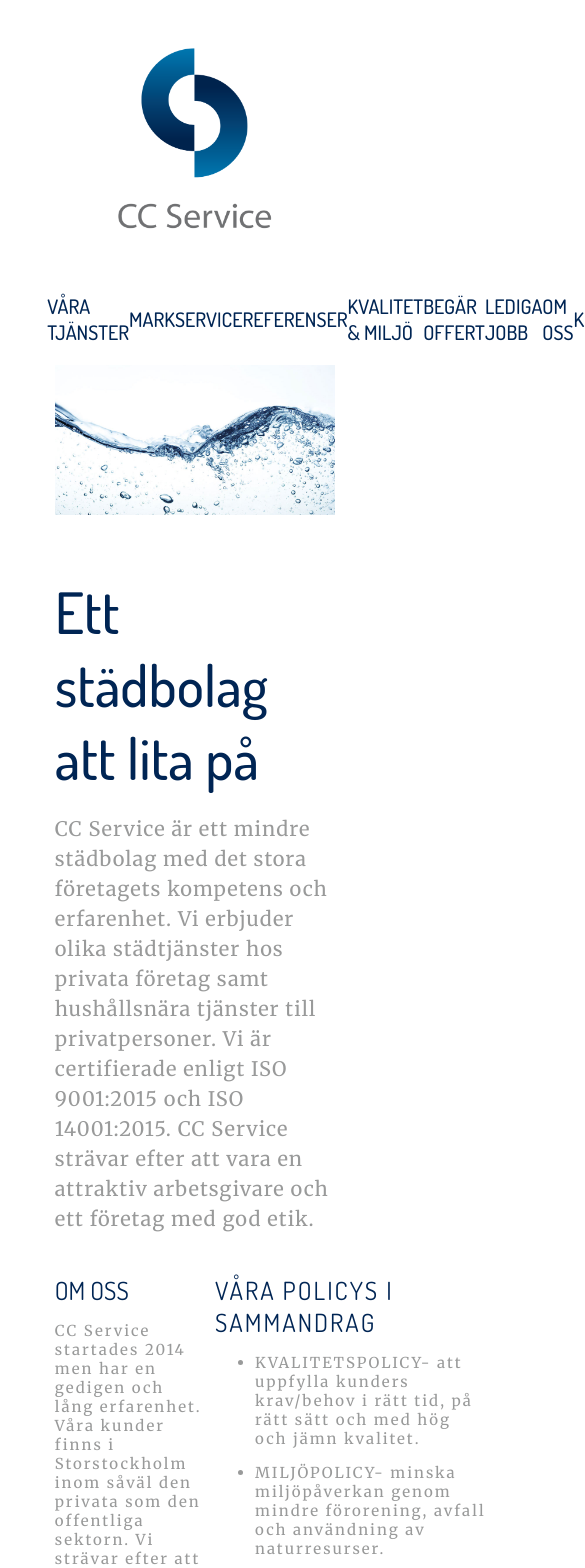
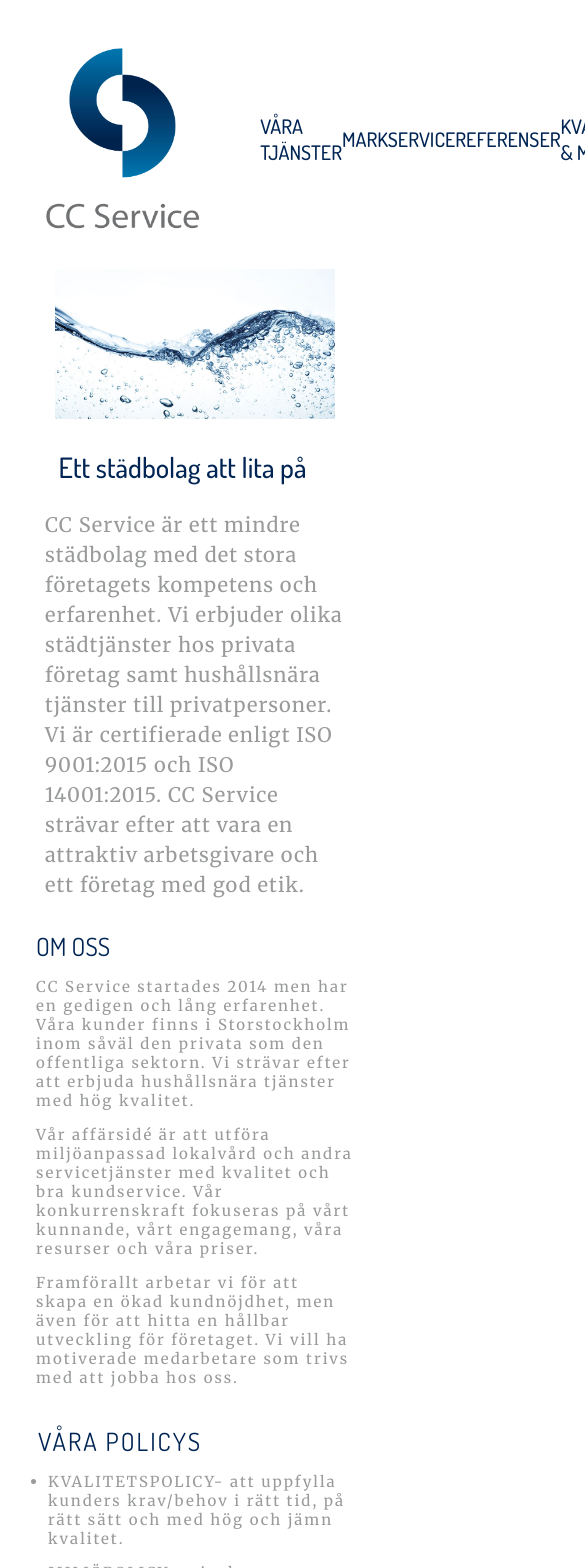
Before and after one commit to Lexlinkan/CChemsida, a React (Vite) app: page /omoss in a window 390 px wide. Shown: the top 1568 px of the page, 585 px wide, since content can reach past the window. Built offline with nearby package versions, Linux system fonts and the light colour scheme.

Commit message:
about should be responsive

```diff
--- a/src/About/About.jsx
+++ b/src/About/About.jsx
@@ -1,46 +1,18 @@
 import React from "react";
-import { Link } from "react-router-dom";
-import { body, logo, nav, navItem, spanContainer, title, subtitle, policyTitle, cardContainer, card, cardTitle, cardSubtitle, linkStyle } from "./styles";
+import './about.css';
+import Navbar from "../Navbar/Navbar";
 
-import logoHome from "../assets/CCS_COLOR.png";
+// Bilder
 import omOss from "../assets/omOss.jpeg";
 
 const About = () => {
   return (
-    <div style={body}>
-      <Link to="/">
-        <img style={logo} src={logoHome} alt="Logga" />
-      </Link>
-      <div style={nav}>
-        <Link style={linkStyle} to="/tjanster">
-          <span style={navItem}>VÅRA TJÄNSTER</span>
-        </Link>
-        <Link style={linkStyle} to="/markservice">
-          <span style={navItem}>MARKSERVICE</span>
-        </Link>
-        <Link style={linkStyle} to="/referenser">
-          <span style={navItem}>REFERENSER</span>
-        </Link>
-        <Link style={linkStyle} to="/kvalitetmiljo">
-          <span style={navItem}>KVALITET & MILJÖ</span>
-        </Link>
-        <Link style={linkStyle} to="/offert">
-          <span style={navItem}>BEGÄR OFFERT</span>
-        </Link>{" "}
-        <Link style={linkStyle} to="/ledigajobb">
-          <span style={navItem}>LEDIGA JOBB</span>
-        </Link>
-        <Link style={linkStyle} to="/omoss">
-          <span style={navItem}>OM OSS</span>
-        </Link>
-        <Link style={linkStyle} to="/kontakt">
-          <span style={navItem}>KONTAKT</span>
-        </Link>
-      </div>
+    <div className="bodyAbout">
+      <Navbar />
       <img src={omOss} style={{ width: "75%" }} alt="Våra Tjänster image" />
-      <div style={spanContainer}>
-        <span style={title}>Ett städbolag att lita på</span>
-        <span style={subtitle}>
+      <div className="spanContainerAbout">
+        <span className="titleAbout">Ett städbolag att lita på</span>
+        <span className="subtitleAbout">
           CC Service är ett mindre städbolag med det stora företagets kompetens
           och erfarenhet. Vi erbjuder olika städtjänster hos privata företag
           samt hushållsnära tjänster till privatpersoner. Vi är certifierade
@@ -48,35 +20,35 @@
           vara en attraktiv arbetsgivare och ett företag med god etik.
         </span>
       </div>
-      <div style={cardContainer}>
-        <div style={card}>
-          <span style={cardTitle}>
+      <div className="cardContainerAbout">
+        <div className="cardAbout">
+          <span className="cardTitleAbout">
             OM OSS
-            <p style={cardSubtitle}>
+            <p className="cardSubtitleAbout">
               CC Service startades 2014 men har en gedigen och lång erfarenhet.
               Våra kunder finns i Storstockholm inom såväl den privata som den
               offentliga sektorn. Vi strävar efter att erbjuda hushållsnära
               tjänster med hög kvalitet.
             </p>
-            <p style={cardSubtitle}>
+            <p className="cardSubtitleAbout">
               Vår affärsidé är att utföra miljöanpassad lokalvård och andra
               servicetjänster med kvalitet och bra kundservice. Vår
               konkurrenskraft fokuseras på vårt kunnande, vårt engagemang, våra
               resurser och våra priser.
             </p>
-            <p style={cardSubtitle}>
+            <p className="cardSubtitleAbout">
               Framförallt arbetar vi för att skapa en ökad kundnöjdhet, men även
               för att hitta en hållbar utveckling för företaget. Vi vill ha
               motiverade medarbetare som trivs med att jobba hos oss.
             </p>
           </span>
         </div>
-        <div style={card}>
-          <span style={cardSubtitle}>
-            <span style={cardTitle}>VÅRA POLICYS I SAMMANDRAG</span>
+        <div className="cardAbout1">
+          <span className="cardSubtitleAbout">
+            <span className="cardTitleAbout1">VÅRA POLICYS</span>
             <ul>
               <li>
-                <p style={policyTitle}>
+                <p className="policyTitleAbout">
                   KVALITETSPOLICY
                   {
                     "- att uppfylla kunders krav/behov i rätt tid, på rätt sätt och med hög och jämn kvalitet."
@@ -84,7 +56,7 @@
                 </p>
               </li>
               <li>
-                <p style={policyTitle}>
+                <p className="policyTitleAbout">
                   MILJÖPOLICY
                   {
                     "- minska miljöpåverkan genom mindre förorening, avfall och användning av naturresurser."
@@ -92,7 +64,7 @@
                 </p>
               </li>
               <li>
-                <p style={policyTitle}>
+                <p className="policyTitleAbout">
                   PERSONALPOLICY
                   {
                     "- skapa kompetenta/engagerade medarbetare, som kan bidra till företagets utveckling. "
@@ -100,7 +72,7 @@
                 </p>
               </li>
               <li>
-                <p style={policyTitle}>
+                <p className="policyTitleAbout">
                   ARBETSMILJÖPOLICY
                   {
                     "– skall leda till ett gott arbetsklimat, bra hälsa, låg sjukfrånvaro och få arbetsskador."
@@ -108,7 +80,7 @@
                 </p>
               </li>
               <li>
-                <p style={policyTitle}>
+                <p className="policyTitleAbout">
                   JÄMSTÄLLDHETSPOLICY
                   {
                     "– ett målinriktat jämställdhetsarbete med lika möjlighet till anställning och befordran."
@@ -116,7 +88,7 @@
                 </p>
               </li>
               <li>
-                <p style={policyTitle}>
+                <p className="policyTitleAbout">
                   DROGPOLICY
                   {
                     "– alkohol/droger ska inte användas. Vi förebygger och motverkar missbruksproblem."
@@ -124,7 +96,7 @@
                 </p>
               </li>
               <li>
-                <p style={policyTitle}>
+                <p className="policyTitleAbout">
                   ETIKPOLICY
                   {
                     "– vi ska präglas av god etik, bry oss om vår omvärld, respektera mänskliga rättigheter och stå för löften. KRÄNKANDE SÄRBEHANDLING OCH SEXUELLA TRAKASSERIER – kränkande särbehandling, mobbning eller sexuella trakasserier tolereras ej på våra arbetsplatser."
--- /dev/null
+++ b/src/About/about.css
@@ -0,0 +1,207 @@
+.bodyAbout {
+  display: flex;
+  justify-content: space-around;
+  align-items: center;
+  flex-direction: column;
+}
+
+.titleAbout {
+  font-weight: bold;
+  font-family: "dosis", sans-serif;
+  color: #002554;
+  font-size: 57px;
+  font-weight: 500;
+  margin-top: 40px;
+  margin-bottom: 20px;
+}
+
+.subtitleAbout {
+  font-size: 20px;
+  cursor: pointer;
+  font-family: "merriweather", sans-serif;
+  color: #999a9a;
+  max-width: 600px;
+  letter-spacing: 1px;
+  line-height: 1.5;
+}
+
+.spanContainerAbout {
+  display: flex;
+  flex-direction: column;
+  justify-content: space-around;
+  padding: 20px;
+  width: 75%;
+  margin-bottom: 20px;
+}
+
+.cardContainerAbout {
+  display: flex;
+  align-items: center;
+  flex-direction: row;
+  width: 75%;
+  gap: 20px;
+}
+
+.cardAbout {
+  display: flex;
+  flex-direction: row;
+  width: 50%;
+  margin-bottom: 250px;
+  height: 300px;
+}
+
+.cardAbout1 {
+  display: flex;
+  flex-direction: row;
+  width: 50%;
+  margin-bottom: 250px;
+  height: 300px;
+}
+
+.cardTitleAbout {
+  font-size: 25px;
+  font-family: "dosis", sans-serif;
+  color: #002554;
+}
+
+.cardTitleAbout1 {
+  font-size: 25px;
+  font-family: "dosis", sans-serif;
+  color: #002554;
+}
+
+.policyTitleAbout {
+  font-size: 15px;
+  font-family: "merriweather", sans-serif;
+  margin-bottom: 10px;
+}
+
+.cardSubtitleAbout {
+  font-size: 15px;
+  font-family: "merriweather", sans-serif;
+  color: #999a9a;
+  letter-spacing: 2px;
+}
+
+.linkStyleAbout {
+  text-decoration: none;
+  color: #002554;
+  font-size: 20px;
+  font-weight: 500;
+  font-family: "dosis", sans-serif;
+}
+
+/* Media queries för iPads och iPhones */
+@media only screen and (max-width: 1024px) {
+  .titleAbout {
+    font-size: 40px;
+    margin: 0 25px 25px 25px;
+  }
+
+  .subtitleAbout {
+    font-size: 20px;
+    max-width: 350px;
+    margin-bottom: 25px;
+  }
+
+  .spanContainerAbout {
+    padding: 10px;
+    width: 85%;
+    margin-bottom: 10px;
+    align-items: center;
+    justify-content: center;
+  }
+
+  .cardContainerAbout {
+    width: 85%;
+    flex-direction: column;
+    align-items: center;
+    justify-content: center;
+  }
+
+  .cardAbout {
+    width: 85%;
+    margin-bottom: 100px;
+  }
+
+  .cardAbout1 {
+    width: 85%;
+    margin-bottom: 100px;
+    margin-top: 150px;
+  }
+}
+
+@media only screen and (max-width: 768px) {
+  .titleAbout {
+    font-size: 32px;
+    margin: 0 25px 25px 25px;
+  }
+
+  .subtitleAbout {
+    font-size: 20px;
+    max-width: 350px;
+    margin-bottom: 25px;
+  }
+
+  .spanContainerAbout {
+    padding: 8px;
+    width: 85%;
+    margin-bottom: 5px;
+  }
+
+  .cardContainerAbout {
+    width: 95%;
+  }
+
+  .cardAbout {
+    width: 85%;
+    margin-bottom: 50px;
+  }
+
+  .cardAbout1 {
+    width: 85%;
+    margin-bottom: 50px;
+    margin-top: 150px;
+  }
+}
+
+@media only screen and (max-width: 576px) {
+  .titleAbout {
+    font-size: 28px;
+    margin: 25px 25px 25px 0px;
+  }
+
+  .subtitleAbout {
+    font-size: 20px;
+    max-width: 300px;
+    margin-bottom: 25px;
+  }
+
+  .spanContainerAbout {
+    padding: 5px;
+    width: 100%;
+    margin-bottom: 0;
+  }
+
+  .cardContainerAbout {
+    width: 100%;
+  }
+
+  .cardTitleAbout1 {
+    font-size: 25px;
+    font-family: "dosis", sans-serif;
+    color: #002554;
+    margin-left: 30px;
+  }
+
+  .cardAbout {
+    width: 85%;
+    margin-bottom: 25px;
+  }
+
+  .cardAbout1 {
+    width: 100%;
+    margin-bottom: 25px;
+    margin-top: 150px;
+  }
+}
```
